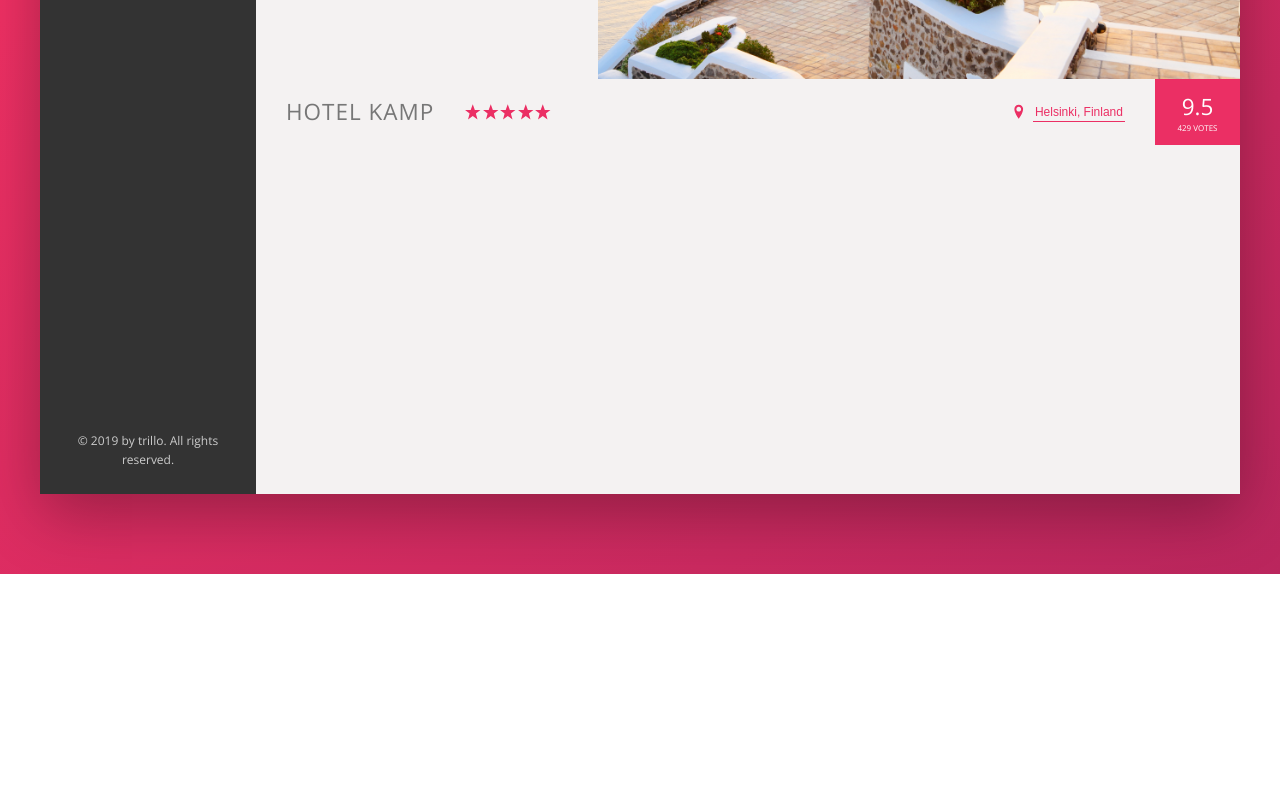
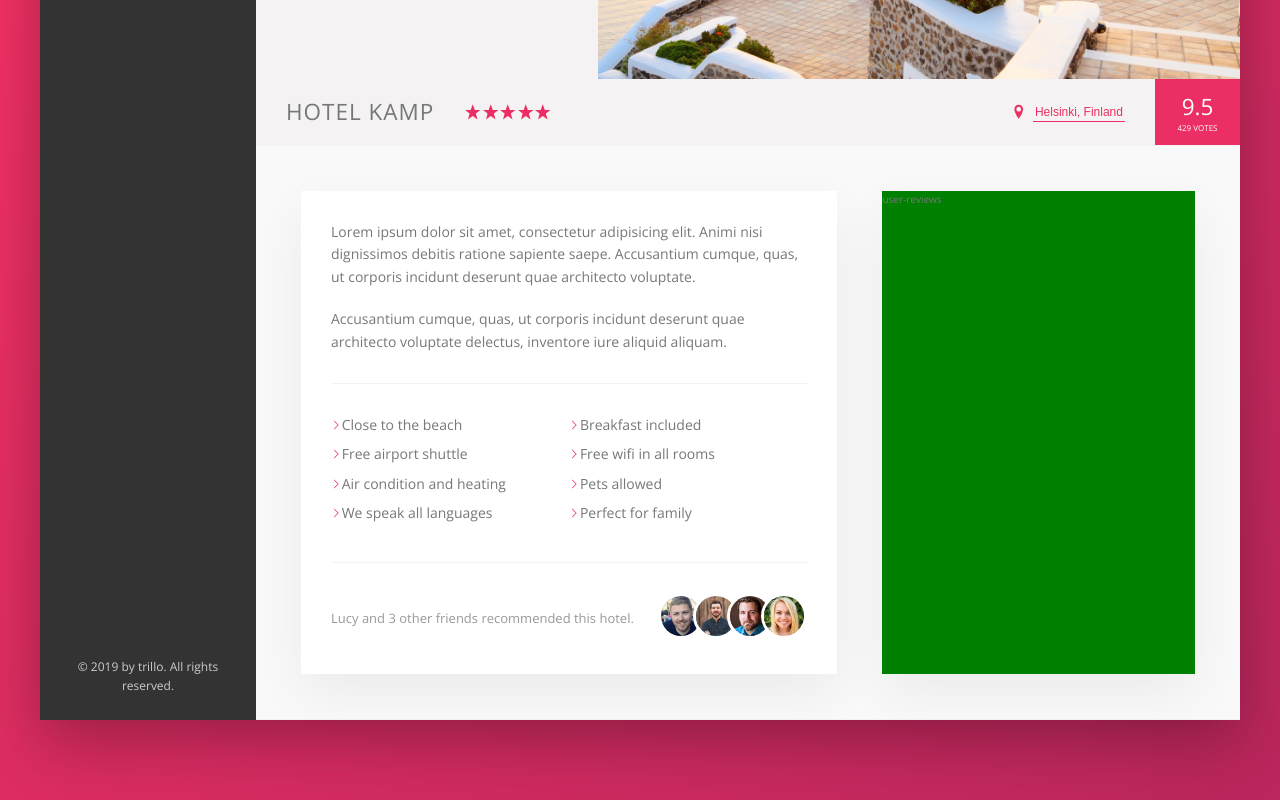
Before and after one commit to jendang/flexbox-trillo, a website: page index.html in a window 1280 px wide. Shown: the part 456-1256 px from the top of the page. Before the commit the page ends 1030 px from the top, so only its background shows below. Drawn offline with nearby package versions, Linux system fonts and the light colour scheme.

Commit message:
description done

```diff
--- a/index.html
+++ b/index.html
@@ -133,6 +133,46 @@
                         </div>
 
                     </div>
+
+                    <div class="detail">
+                        <div class="description">
+                            <p class="paragraph">
+                                Lorem ipsum dolor sit amet, consectetur adipisicing elit. Animi nisi dignissimos debitis ratione sapiente saepe. Accusantium cumque, quas, ut corporis incidunt deserunt quae architecto voluptate.
+                            </p>
+                            <p class="paragraph">
+                                Accusantium cumque, quas, ut corporis incidunt deserunt quae architecto voluptate delectus, inventore iure aliquid aliquam.
+                            </p>
+
+                            <ul class="list">
+                                <li class="list__item">Close to the beach</li>
+                                <li class="list__item">Breakfast included</li>
+                                <li class="list__item">Free airport shuttle</li>
+                                <li class="list__item">Free wifi in all rooms</li>
+                                <li class="list__item">Air condition and heating</li>
+                                <li class="list__item">Pets allowed</li>
+                                <li class="list__item">We speak all languages</li>
+                                <li class="list__item">Perfect for family</li>
+                            </ul>
+
+                            <div class="recommend">
+                                <p class="recommend__count">
+                                    Lucy and 3 other friends recommended this hotel.
+                                </p>
+                                <div class="recommend__friends">
+                                    <img src="img/user-3.jpg" alt="user 1" class="recommend__photo">
+                                    <img src="img/user-4.jpg" alt="user 2" class="recommend__photo">
+                                    <img src="img/user-5.jpg" alt="user 3" class="recommend__photo">
+                                    <img src="img/user-6.jpg" alt="user 4" class="recommend__photo">
+                                </div>
+                            </div>
+
+                        </div>
+
+                        <div class="user-reviews">
+                            user-reviews
+                        </div>
+
+                    </div>
                 </main>
             </div>
         </div>
--- a/sass/_components.scss
+++ b/sass/_components.scss
@@ -345,3 +345,76 @@
         box-shadow: none;
     }
 }
+
+/////////////////////////// HOTEL DESCRIPTION ////////////////////
+
+//paragraph
+.paragraph:not(:last-of-type) {
+    margin-bottom: 2rem;
+
+}
+
+
+//list
+.list {
+    list-style: none;
+    margin: 3rem 0;
+    padding: 3rem 0;
+    border-top: 1px solid var(--color-grey-light-2);
+    border-bottom: 1px solid var(--color-grey-light-2);
+
+    display: flex;
+    flex-wrap: wrap;
+
+    &__item {
+        flex: 0 0 50%;
+        margin-bottom: .7rem;
+    }
+
+    // arrow icon for each item
+    &__item::before {
+        content: "";
+        display: inline-block;
+        height: 1rem;
+        width: 1rem;
+        margin-right: .7px;
+
+        //older browsers
+        // background-image: url(../img/chevron-thin-right.svg);
+        // background-size: cover;
+
+        //Newer browsers
+        background-color: var(--color-primary);
+        -webkit-mask-image: url(../img/chevron-thin-right.svg);
+        -webkit-mask-size: cover;
+
+    }
+}
+
+//recommend
+.recommend {
+    font-size: 1.3rem;
+    color: var(--color-grey-dark-3);
+
+    display: flex;
+    align-items: center;
+
+    &__count {
+        margin-right: auto;
+    }
+
+    &__photo {
+        box-sizing: content-box;
+        height: 4rem;
+        width: 4rem;
+        border-radius: 50%;
+        border: 3px solid #fff;
+
+        &:not(:last-child) {
+            margin-right: -1.5rem;
+        }
+    }
+
+
+
+}
--- a/sass/_layout.scss
+++ b/sass/_layout.scss
@@ -38,12 +38,29 @@
 }
 //right container
 .hotel-view {
-    //test
-    //background:red;
-    height: 80rem;
-
-
 
     // flex: 0 0 82%;
     flex: 1; //grow as much as it can
 }
+
+.detail {
+    display: flex;
+    padding: 4.5rem;
+    background-color: var(--color-grey-light-1);
+    border-bottom: 1px solid var(--color-grey-light-2);
+}
+
+.description {
+    font-size: 1.4rem;
+    background-color: #fff;
+    box-shadow: 0 2rem 5rem rgba(0,0,0,.06);
+    padding: 3rem;
+    flex: 0 0 60%;
+    margin-right: 4.5rem;
+}
+
+.user-reviews {
+    background-color: green;
+    box-shadow: 0 2rem 5rem rgba(0,0,0,.06);
+    flex: 1;
+}
```
Also changed, not shown: css/style.css.
